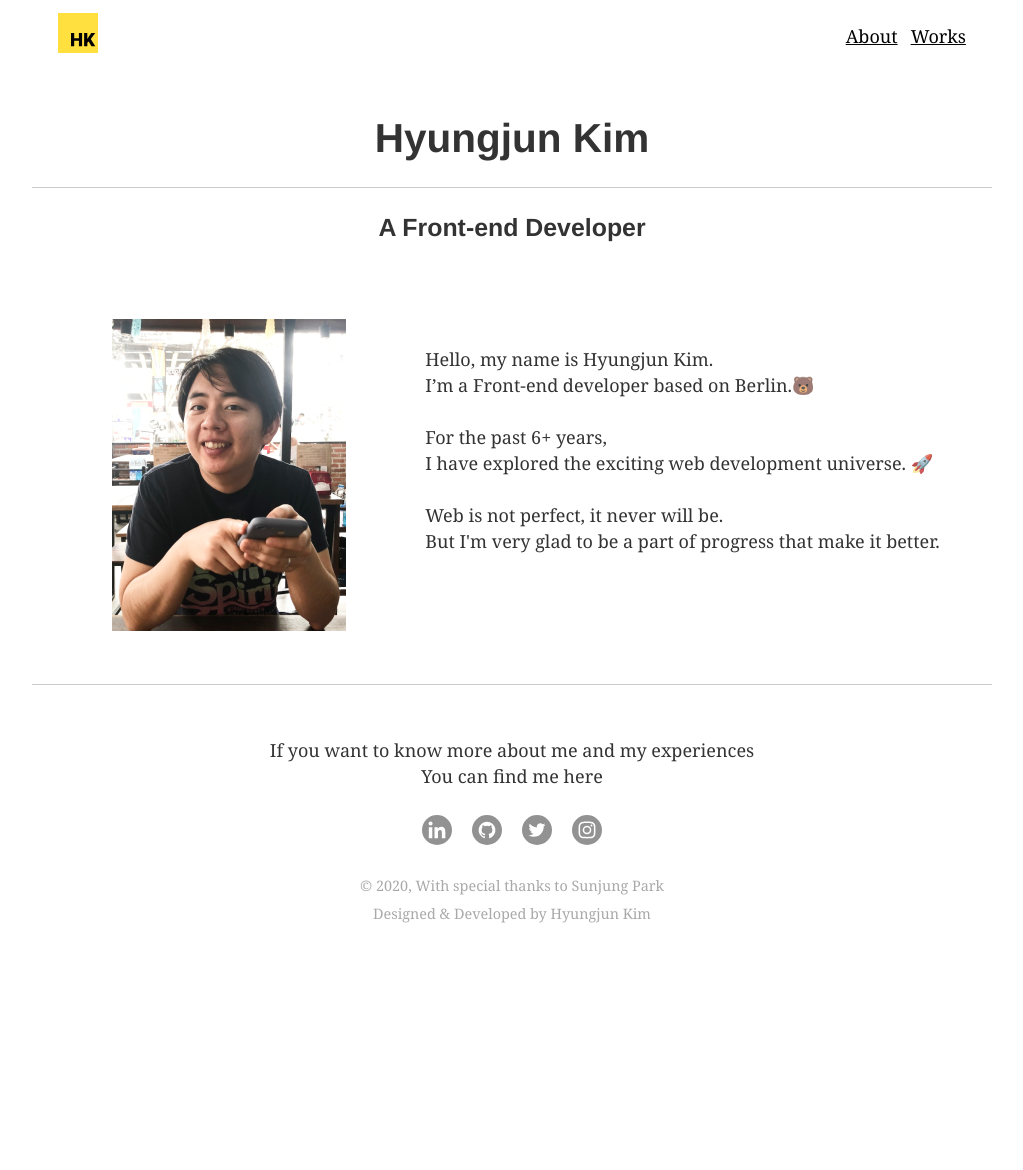
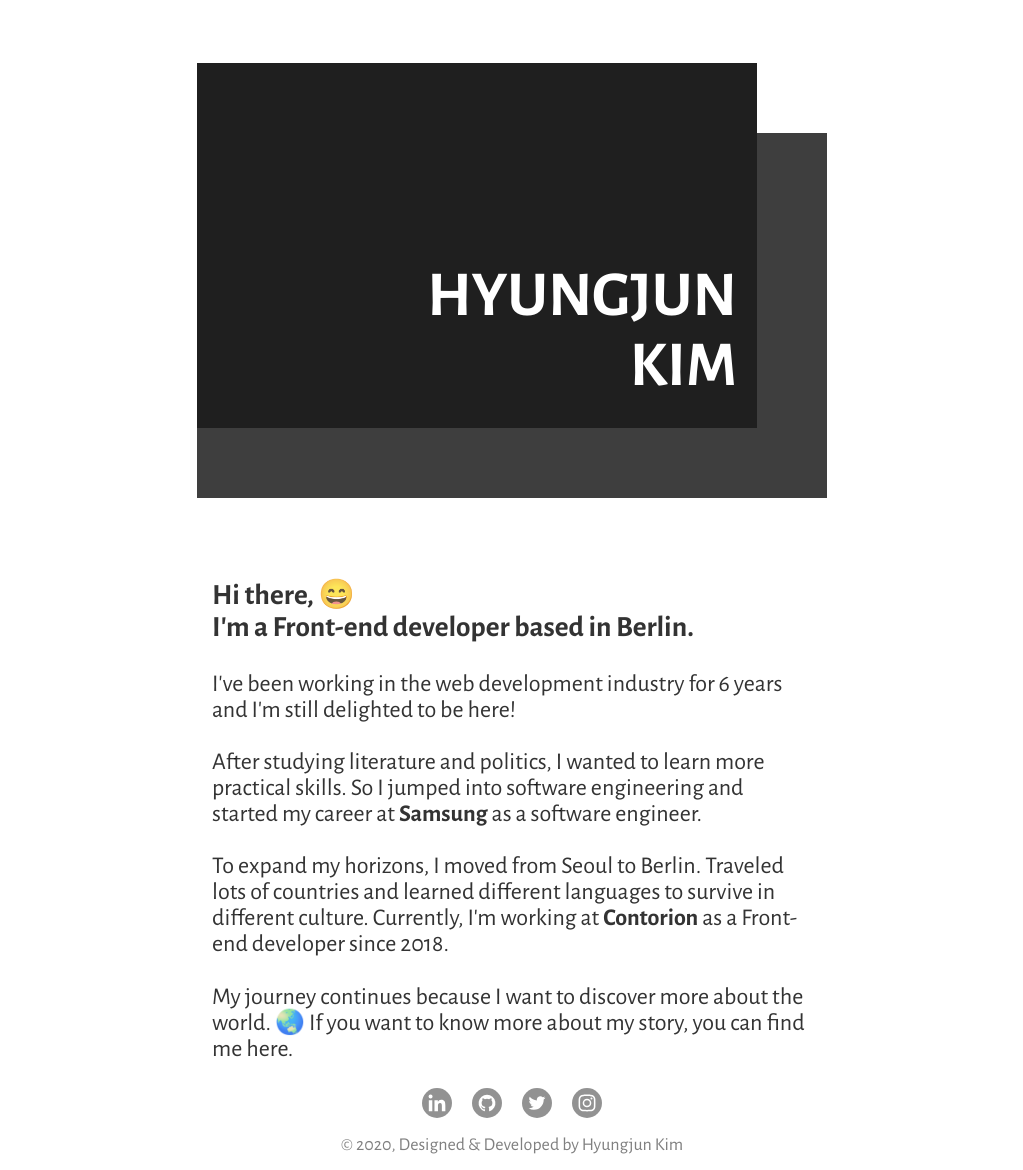
Before and after one commit to rilakkim/rilakkim.github.io, a Gatsby site: page / in a window 1280 px wide. Shown: the whole page, without its empty margins (128-1151 px from the left). Before the commit the page ends 927 px from the top, so only its background shows below. Built offline with nearby package versions, Linux system fonts and the light colour scheme; Gatsby itself is replaced by a stand-in of ours; a web font is replaced by a local one.

Commit message:
updated with part of new design

```diff
--- a/gatsby-browser.js
+++ b/gatsby-browser.js
@@ -3,6 +3,5 @@
  *
  * See: https://www.gatsbyjs.org/docs/browser-apis/
  */
-import "prismjs/themes/prism-solarizedlight.css"
 
 // You can delete this file if you're not using it
--- a/gatsby-config.js
+++ b/gatsby-config.js
@@ -1,7 +1,7 @@
 module.exports = {
   siteMetadata: {
     title: `Hyungjun Kim`,
-    description: `A portfolio webpage of Hyungjun Kim a frontend developer`,
+    description: `A portfolio webpage of Hyungjun Kim`,
     author: `@rilakkim`,
     googleSiteVerification: `KE_WKT9NY5_rhqb8cI3rSQcSluoPODsJ2YP2kJLhZDY`,
   },
@@ -15,12 +15,6 @@ module.exports = {
       options: {
         name: `images`,
         path: `${__dirname}/src/images`,
-      },
-    },
-    {
-      resolve: `gatsby-plugin-typography`,
-      options: {
-        pathToConfigModule: `src/utils/typography`,
       },
     },
     {
@@ -43,5 +37,13 @@ module.exports = {
         }
       }
     },
+    {
+      resolve: 'gatsby-plugin-web-font-loader',
+      options: {
+        google: {
+          families: ['Alegreya Sans:400,700,800', 'Damascus']
+        }
+      }
+    }
   ],
 }
--- a/src/components/divider.js
+++ b/src/components/divider.js
@@ -1,9 +1,5 @@
-import React from "react"
-import { rhythm } from "../utils/typography"
 import styled from "styled-components"
 
-const Divider = styled.hr`
-    margin: ${props => rhythm(props.margin || 1)} 0;
-`
+const Divider = styled.hr``
 
 export default Divider;
--- a/src/components/header.js
+++ b/src/components/header.js
@@ -2,8 +2,7 @@ import React from "react"
 import { Link } from "gatsby"
 import PropTypes from "prop-types"
 import styled from "styled-components"
-
-import { rhythm } from "../utils/typography"
+import { useStaticQuery, graphql } from "gatsby"
 
 import SmallLogo from "../images/svg/small-logo.svg"
 
@@ -15,10 +14,9 @@ const StyledHeader = styled.header`
   min-width: 320px;
   max-width: 960px;
   margin: 0 auto;
-  padding: ${rhythm(0.25)} ${rhythm(1)};
 
   @media only screen and (min-width: 720px) {
-    padding: ${rhythm(0.5)} ${rhythm(1)};
+
   }
 `;
 
@@ -30,13 +28,25 @@ const Nav = styled.div`
   list-style: none;
 `;
 
+  const data = useStaticQuery(graphql`
+    query SiteTitleQuery {
+      site {
+        siteMetadata {
+          title
+        }
+      }
+    }
+  `)
+
+  const siteTitle = data.site.siteMetadata.title;
+
 const Header = ({ siteTitle }) => (
     <StyledHeader>
         <Link to="/" style={{ display: `inline-block`, height: "100%" }}>
             <SmallLogo alt={siteTitle} width="40" height="40"></SmallLogo>
         </Link>
         <Nav>
-          <Link to="/" style={{ textShadow: `none`, color: `black`, marginRight: rhythm(0.5)}}>About</Link>
+          <Link to="/" style={{ textShadow: `none`, color: `black` }}>About</Link>
           <Link to="/works/" style={{ textShadow: `none`, color: `black` }}>Works</Link>
         </Nav>
     </StyledHeader>
--- a/src/components/layout.js
+++ b/src/components/layout.js
@@ -1,9 +1,7 @@
 import React from "react"
 import PropTypes from "prop-types"
-import { useStaticQuery, graphql } from "gatsby"
 import styled from "styled-components"
 
-import Header from "./header"
 import "./layout.css"
 
 const LayoutContainer = styled.div`
@@ -12,35 +10,23 @@ const LayoutContainer = styled.div`
 `;
 
 const Main = styled.main`
-  padding-top: 90px;
+  font-family: 'Alegreya Sans'
 `;
 
 const StyledFooter = styled.footer`
+  padding: 12px;
+  font-family: 'Alegreya Sans';
   text-align: center;
-  color: darkgrey;
+  color: grey;
 `;
 
 const Layout = ({ children }) => {
-  const data = useStaticQuery(graphql`
-    query SiteTitleQuery {
-      site {
-        siteMetadata {
-          title
-        }
-      }
-    }
-  `)
-
   return (
     <>
       <LayoutContainer>
-        <Header siteTitle={data.site.siteMetadata.title} />
         <Main>{children}</Main>
         <StyledFooter>
-          <small>
-            © {new Date().getFullYear()}, With special thanks to Sunjung Park<br/>
-            Designed & Developed by Hyungjun Kim
-          </small>
+          © {new Date().getFullYear()}, Designed & Developed by Hyungjun Kim
         </StyledFooter>
       </LayoutContainer>
     </>
--- a/src/components/work.js
+++ b/src/components/work.js
@@ -1,7 +1,6 @@
 import PropTypes from "prop-types"
 import React from "react"
 import styled from "styled-components"
-import { rhythm } from "../utils/typography"
 
 const StyledWork = styled.div`
     display: flex;
@@ -11,7 +10,6 @@ const StyledWork = styled.div`
 
     @media only screen and (min-width: 720px) {
         flex-direction: row;
-        margin: ${rhythm(1)} auto;
     }
 `;
 
@@ -20,8 +18,6 @@ const Col = styled.div`
     padding: 0;
 
     @media only screen and (min-width: 720px) {
-        margin: 0 ${rhythm(1)};
-        padding: 0 ${rhythm(1)};
     }
 `;
 
@@ -30,7 +26,7 @@ const Work = ({ logo, title, timePeriod, subTitle, listItems }) => (
         <Col>
             <img src={logo} alt={title}/>
         </Col>
-        <Col style={{ marginLeft: rhythm(1) }}>
+        <Col>
             <h3>{ title }</h3>
             <p>({ timePeriod })</p>
             <p>{ subTitle }</p>
--- /dev/null
+++ b/src/constants/colors.js
@@ -0,0 +1,8 @@
+const Colors = {
+    black: '#1F1F1F',
+    shadow: '#3E3E3E',
+    lightShadow: '#E4E4E4',
+    white: '#FFFFFF'
+}
+
+export default Colors;
--- a/src/pages/index.js
+++ b/src/pages/index.js
@@ -1,78 +1,87 @@
-import React from "react"
-import { rhythm } from "../utils/typography"
-import styled from "styled-components"
+import React from "react";
+import styled from "styled-components";
+import Layout from "../components/layout";
+import SEO from "../components/seo";
+import SnsLinks from "../components/snsLinks";
+import Colors from "../constants/colors";
 
-import Layout from "../components/layout"
-import SEO from "../components/seo"
-import Divider from "../components/divider"
-import SnsLinks from "../components/snsLinks"
-
-import ProfileImage from "../images/profile.png"
-
-const IntroSection = styled.section`
-    min-width: 320px;
-    margin: auto;
+const StyledSection = styled.section`
+  display: flex;
+  height: 70vh;
 `;
 
-const ContentSection = styled.section`
-    display: flex;
-    flex-direction: column;
-    width: 100%;
-    min-width: 320px;
-    padding: 0 ${rhythm(1)};
-    margin: ${rhythm(1)} 0;
-
-    @media only screen and (min-width: 720px) {
-        flex-direction: row;
-    }
-`;
-
-const ContactSection = styled(ContentSection)`
-    display: block;
-    text-align: center;
-`;
+const StyledTextContainer = styled.div`
+  width: 640px;
+  padding: 20px;
+  margin: auto;
+  font-size: 24px;
+`
 
 const IndexPage = () => {
-    return (
-        <Layout>
-            <SEO title="Hyungjun Kim" />
-            <IntroSection>
-                <div style={{ textAlign: `center`, padding: `${rhythm(1)} 0`}}>
-                    <h1>Hyungjun Kim</h1>
-                    <Divider/>
-                    <h3>A Front-end Developer</h3>
-                </div>
-            </IntroSection>
+  return (
+    <Layout>
+      <SEO title="Hyungjun Kim" />
+      <StyledSection id="intro">
+        <div
+          style={{
+            display: "flex",
+            alignSelf: "center",
+            justifyContent: `center`,
+            width: `100%`,
+          }}
+        >
+          <div
+            style={{
+              display: `flex`,
+              justifyContent: `flex-end`,
+              alignItems: `flex-end`,
+              width: `560px`,
+              height: `365px`,
+              padding: "0 20px",
+              backgroundColor: Colors.black,
+              color: Colors.white,
+              zIndex: 2,
+            }}
+          >
+            <h1
+              style={{
+                fontSize: `64px`,
+                fontWeight: `600`,
+                textAlign: `right`,
+              }}
+            >
+              HYUNGJUN
+              <br />
+              KIM
+            </h1>
+          </div>
+          <div
+            style={{
+              width: `630px`,
+              height: `365px`,
+              marginLeft: `-560px`,
+              marginTop: `70px`,
+              top: `50px`,
+              left: `0`,
+              backgroundColor: Colors.shadow,
+              zIndex: 1,
+            }}
+          ></div>
+        </div>
+      </StyledSection>
 
-            <ContentSection id="about">
-                <img style={{ margin: "0 auto" }} src={ ProfileImage } alt="profile" width="234px" height="312px"/>
-                <div style={{ margin: `${rhythm(1)}` }}>
-                    <p>
-                        Hello, my name is Hyungjun Kim.<br/>
-                        I’m a Front-end developer based on Berlin.🐻<br/>
-                    </p>
-                    <p>
-                        For the past 6+ years,<br/>
-                        I have explored the exciting web development universe. 🚀
-                    </p>
-                    <p>
-                        Web is not perfect, it never will be.<br/>
-                        But I'm very glad to be a part of progress that make it better.
-                    </p>
-                </div>
-            </ContentSection>
+      <StyledSection id="about">
+        <StyledTextContainer>
+          <h2>Hi there, <span role="img" aria-label="smile">😄</span> <br/>I'm a Front-end developer based in Berlin.</h2>
+          <p>I've been working in the web development industry for 6 years and I'm still delighted to be here!</p>
+          <p>After studying literature and politics, I wanted to learn more practical skills. So I jumped into software engineering and started my career at <strong>Samsung</strong> as a software engineer.</p>
+          <p>To expand my horizons, I moved from Seoul to Berlin. Traveled lots of countries and learned different languages to survive in different culture. Currently, I'm working at <strong>Contorion</strong> as a Front-end developer since 2018.</p>
+          <p>My journey continues because I want to discover more about the world. <span role="img" aria-label="earth">🌏</span> If you want to know more about my story, you can find me here.</p>
+          <SnsLinks></SnsLinks>
+        </StyledTextContainer>
+      </StyledSection>
+    </Layout>
+  );
+};
 
-            <Divider margin="2"/>
-
-            <ContactSection id="contacts">
-                <p>
-                    If you want to know more about me and my experiences<br/>
-                    You can find me here
-                </p>
-                <SnsLinks></SnsLinks>
-            </ContactSection>
-        </Layout>
-    )
-}
-
-export default IndexPage
+export default IndexPage;
--- a/src/pages/works.js
+++ b/src/pages/works.js
@@ -1,5 +1,4 @@
 import React from 'react';
-import { rhythm } from "../utils/typography"
 import styled from "styled-components";
 
 import Layout from "../components/layout"
@@ -12,7 +11,6 @@ const controionListItems = [`TypeScript, SCSS, Gulp, Webpack`, `Responsive desig
 const efssListItems = [`AngularJS, React, Grunt, Gulp, Webpack`, `Implemented file storage API`, `Web performance optimization`];
 const WorksSection = styled.div`
     min-width: 320px;
-    margin: ${rhythm(2)} auto;
 `;
 
 const Works = () => {
--- a/src/utils/typography.js
+++ /dev/null
@@ -1,8 +0,0 @@
-import Typography from "typography"
-import stowLakeTheme from 'typography-theme-stow-lake'
-
-const typography = new Typography(stowLakeTheme);
-
-// Export helper functions
-export const { scale, rhythm, options } = typography
-export default typography
```
Also changed, not shown: package.json (+2 -6 lines), src/images/svg/logo.svg (added), 1 other file.
